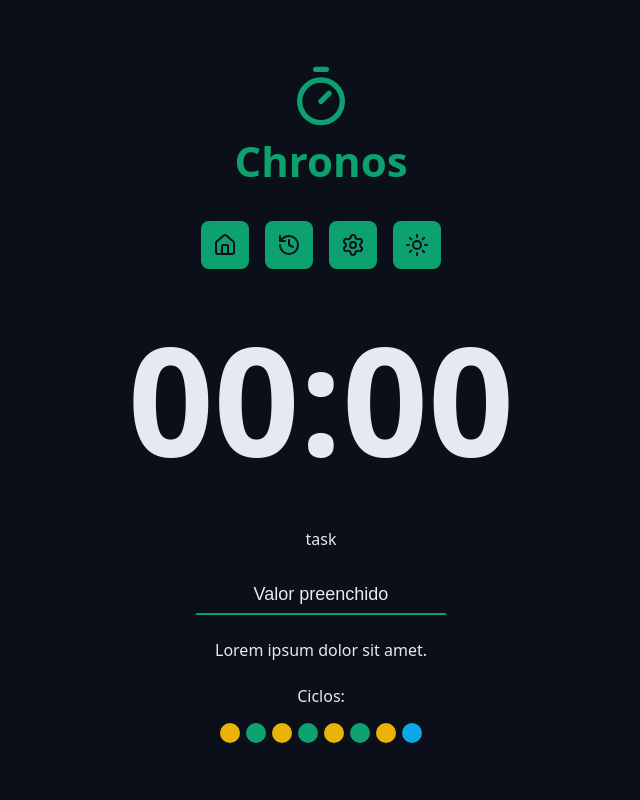
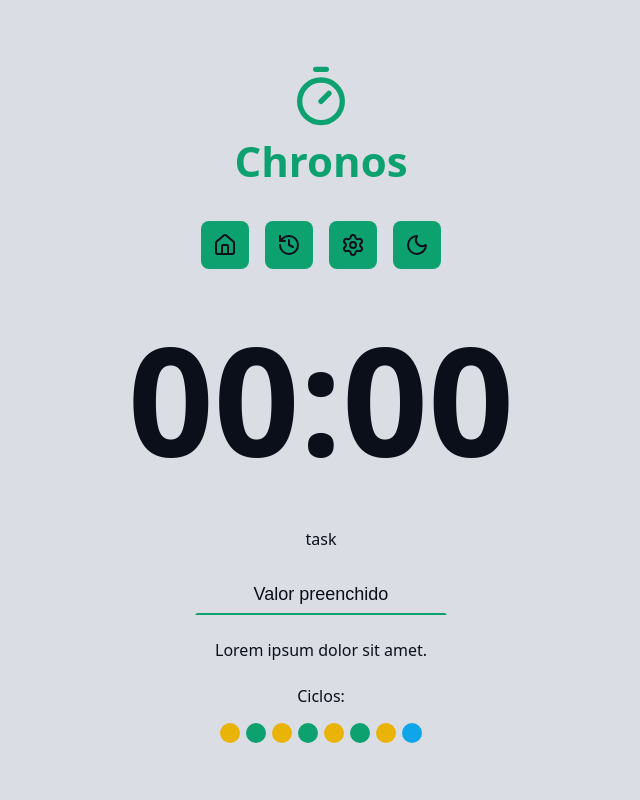
Before and after one commit to lgjohann/chronos, a React (Vite) app: page / in a window 1280 px wide. Both pictures are taken after a click on the link 736 px from the left and 245 px from the top of the page. Shown: the top 800 px of the page, without its empty margins (319-959 px from the left). Built offline with nearby package versions, Linux system fonts and the light colour scheme.

Commit message:
troca de icone de acordo com o valor de theme

```diff
--- a/src/components/Menu/index.tsx
+++ b/src/components/Menu/index.tsx
@@ -1,11 +1,31 @@
-import { HistoryIcon, HouseIcon, SettingsIcon, SunIcon } from 'lucide-react';
+import {
+  HistoryIcon,
+  HouseIcon,
+  MoonIcon,
+  SettingsIcon,
+  SunIcon,
+} from 'lucide-react';
 import styles from './styles.module.css';
-import { useState } from 'react';
+import { useEffect, useState } from 'react';
 
 type AvailableThemes = 'dark' | 'light';
 
 export function Menu() {
-  const [theme, setTheme] = useState<AvailableThemes>('dark');
+  const [theme, setTheme] = useState<AvailableThemes>(() => {
+    const storageTheme =
+      (localStorage.getItem('theme') as AvailableThemes) || 'dark';
+    return storageTheme;
+  });
+
+  const nextThemeIcon = {
+    light: <MoonIcon />,
+    dark: <SunIcon />,
+  };
+
+  useEffect(() => {
+    document.documentElement.setAttribute('data-theme', theme);
+    localStorage.setItem('theme', theme);
+  }, [theme]);
 
   function handleThemeChange(
     event: React.MouseEvent<HTMLAnchorElement, MouseEvent>,
@@ -53,7 +73,7 @@
         title='Mudar o Tema'
         onClick={handleThemeChange}
       >
-        <SunIcon />
+        {nextThemeIcon[theme]}
       </a>
     </nav>
   );
```
